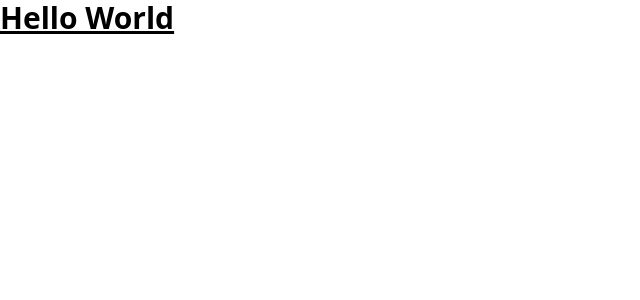
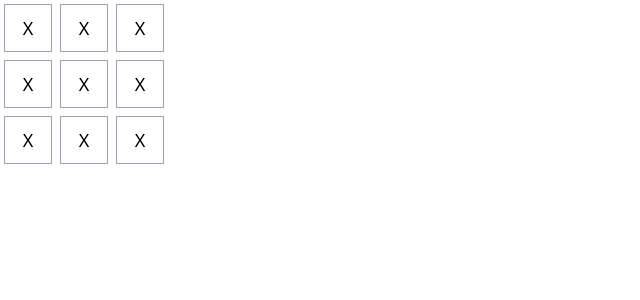
Before and after one commit to rakibh3/tic-tac-toe, a React (Vite) app: page / in a window 1280 px wide. Shown: the top 300 px of the page, without its empty margins (0-640 px from the left). Built offline with nearby package versions, Linux system fonts and the light colour scheme.

Commit message:
Add Board Components

```diff
--- a/src/App.jsx
+++ b/src/App.jsx
@@ -1,3 +1,9 @@
+import Board from './components/Board';
+
 export default function App() {
-  return <h1 className="text-3xl font-bold underline">Hello World</h1>;
+  return (
+    <>
+      <Board />
+    </>
+  );
 }
--- /dev/null
+++ b/src/components/Board.jsx
@@ -0,0 +1,39 @@
+export default function Board() {
+  return (
+    <>
+      <div>
+        <button className="bg-white border border-gray-400 h-12 w-12 m-1 leading-9 text-lg">
+          X
+        </button>
+        <button className="bg-white border border-gray-400 h-12 w-12 m-1 leading-9 text-lg">
+          X
+        </button>
+        <button className="bg-white border border-gray-400 h-12 w-12 m-1 leading-9 text-lg">
+          X
+        </button>
+      </div>
+      <div>
+        <button className="bg-white border border-gray-400 h-12 w-12 m-1 leading-9 text-lg">
+          X
+        </button>
+        <button className="bg-white border border-gray-400 h-12 w-12 m-1 leading-9 text-lg">
+          X
+        </button>
+        <button className="bg-white border border-gray-400 h-12 w-12 m-1 leading-9 text-lg">
+          X
+        </button>
+      </div>
+      <div>
+        <button className="bg-white border border-gray-400 h-12 w-12 m-1 leading-9 text-lg">
+          X
+        </button>
+        <button className="bg-white border border-gray-400 h-12 w-12 m-1 leading-9 text-lg">
+          X
+        </button>
+        <button className="bg-white border border-gray-400 h-12 w-12 m-1 leading-9 text-lg">
+          X
+        </button>
+      </div>
+    </>
+  );
+}
```
